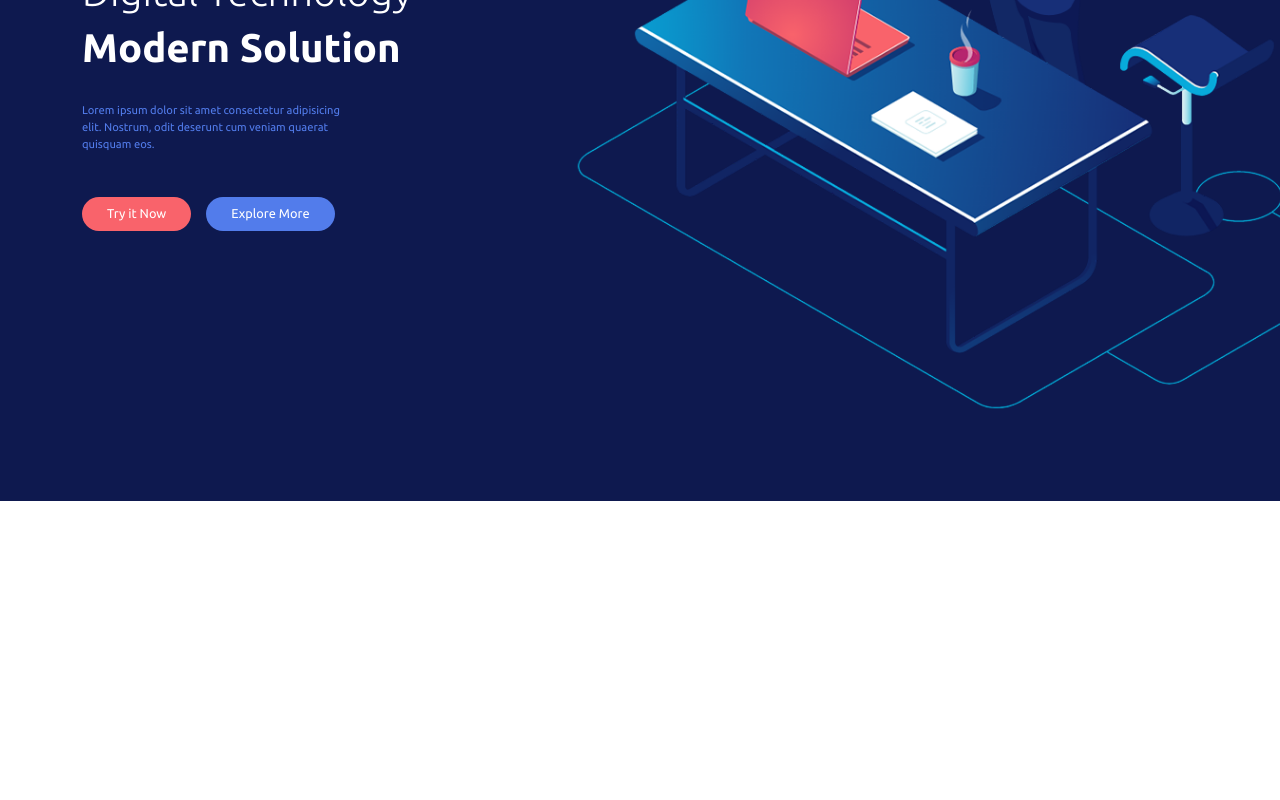
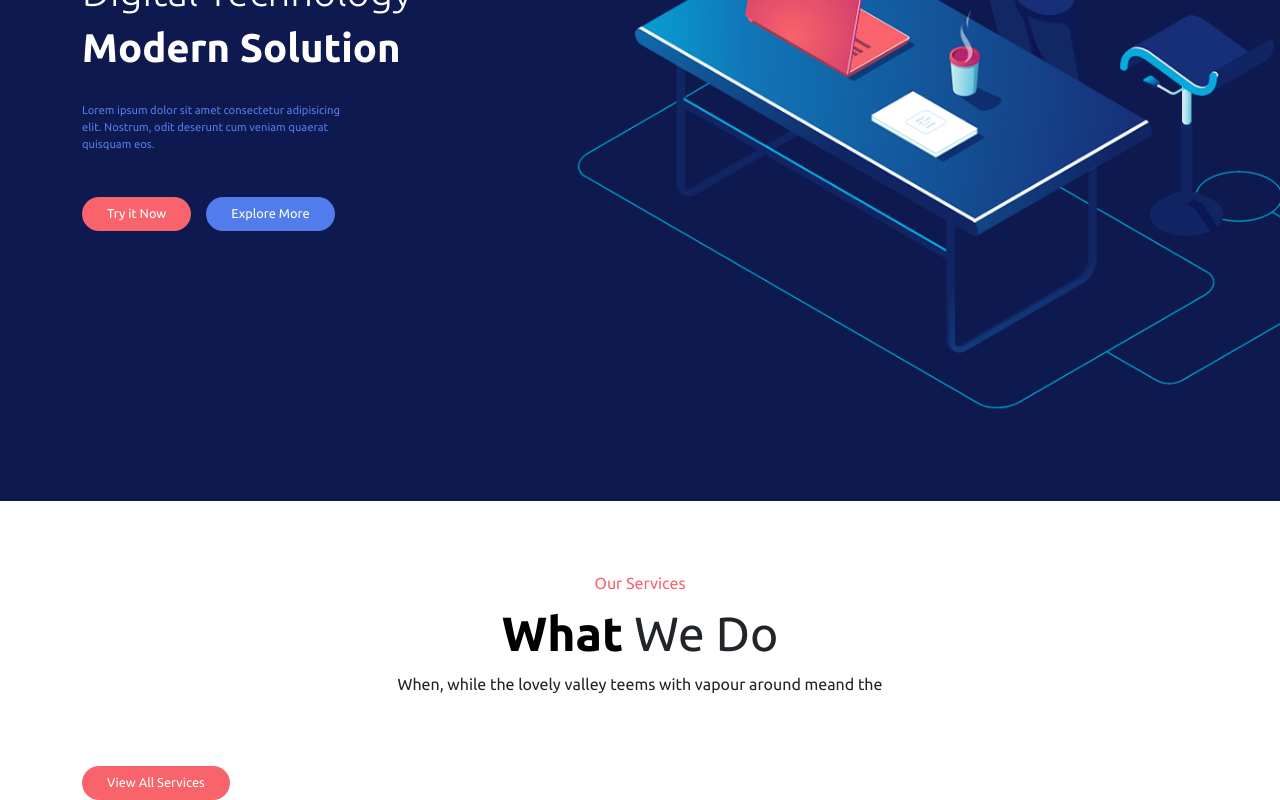
Before and after one commit to saff-it/proj-html-vuejs, a Vue app: page / in a window 1280 px wide. Shown: the part 353-1153 px from the top of the page. Before the commit the page ends 854 px from the top, so only its background shows below. Built offline with nearby package versions, Linux system fonts and the light colour scheme.

Commit message:
Main - first section layout

```diff
--- a/src/components/siteHeader.vue
+++ b/src/components/siteHeader.vue
@@ -97,18 +97,15 @@ nav.ms_top-header {
 .ms_logo-container img {
     width: 75%;
     padding: 15px 0;
-
 }
 
 .ms_nav-list {
     display: flex;
     align-items: center;
 
-
     ul {
         list-style: none;
         margin: 0 30px;
-
 
         li {
             display: inline-block;
@@ -124,6 +121,4 @@ nav.ms_top-header {
     }
 }
 
-
-
 </style>
--- a/src/components/siteMain.vue
+++ b/src/components/siteMain.vue
@@ -1,5 +1,27 @@
 <template>
   <main>
+
+    <!-- what we do section  -->
+    <section>
+        <div class="container">
+
+            <div class="ms_upper-txt">
+                <span>Our Services</span>
+                <h2> <span class="ms_bolder-txt">What</span> We Do </h2>
+                <span>When, while the lovely valley teems with vapour around meand the</span>
+            </div>
+
+            <div class="row">
+                <div class="col-3"></div>
+            </div>
+
+            <button>View All Services</button>
+
+        </div>
+    </section>
+
+
+
 
   </main>
 </template>
@@ -10,8 +32,35 @@ export default {
 }
 </script>
 
-<style lang="scss">
+<style lang="scss" scoped>
 @import "../styles/general.scss";
 @import "../styles/variables.scss";
+@import "../styles/mixins.scss";
 
+
+.ms_upper-txt{
+    text-align: center;
+    margin: 70px;
+
+    span:first-child{
+        color: $colorText9;
+    }
+
+    h2{
+        font-size: 3rem;
+        margin: 10px;
+        font-weight: 400;
+
+        span.ms_bolder-txt{
+            font-weight: 900;
+            color: black;
+        }
+    }
+}
+
+button {
+    @include buttonLayout;
+    background-color: $colorText9;
+    text-align: center;
+}
 </style>
--- a/src/components/twoButtonsCard.vue
+++ b/src/components/twoButtonsCard.vue
@@ -8,7 +8,6 @@
                         <h1 class="fw-lighter">Digital Technology</h1>
                         <h1 class="fw-bolder">Modern Solution</h1>
                     </div>
-
 
                     <p>Lorem ipsum dolor sit amet consectetur adipisicing elit. Nostrum, odit deserunt cum veniam
                         quaerat quisquam eos.</p>
@@ -47,7 +46,6 @@ export default {
     width: 60%;
     font-size: 0.7rem;
     margin: 30px 0;
-
 }
 
 .col-7 img {
@@ -57,7 +55,6 @@ export default {
 .ms_hero-btns button {
     @include buttonLayout;
     margin: 15px 15px 0 0;
-    color: white;
 }
 
 button.ms_btn-left {
--- a/src/styles/mixins.scss
+++ b/src/styles/mixins.scss
@@ -1,6 +1,9 @@
 @mixin buttonLayout{
     border: none;
+    color: white;
     border-radius: 20px;
     padding: 7px 25px;
     font-size: 0.8rem
+
+
 }
```
